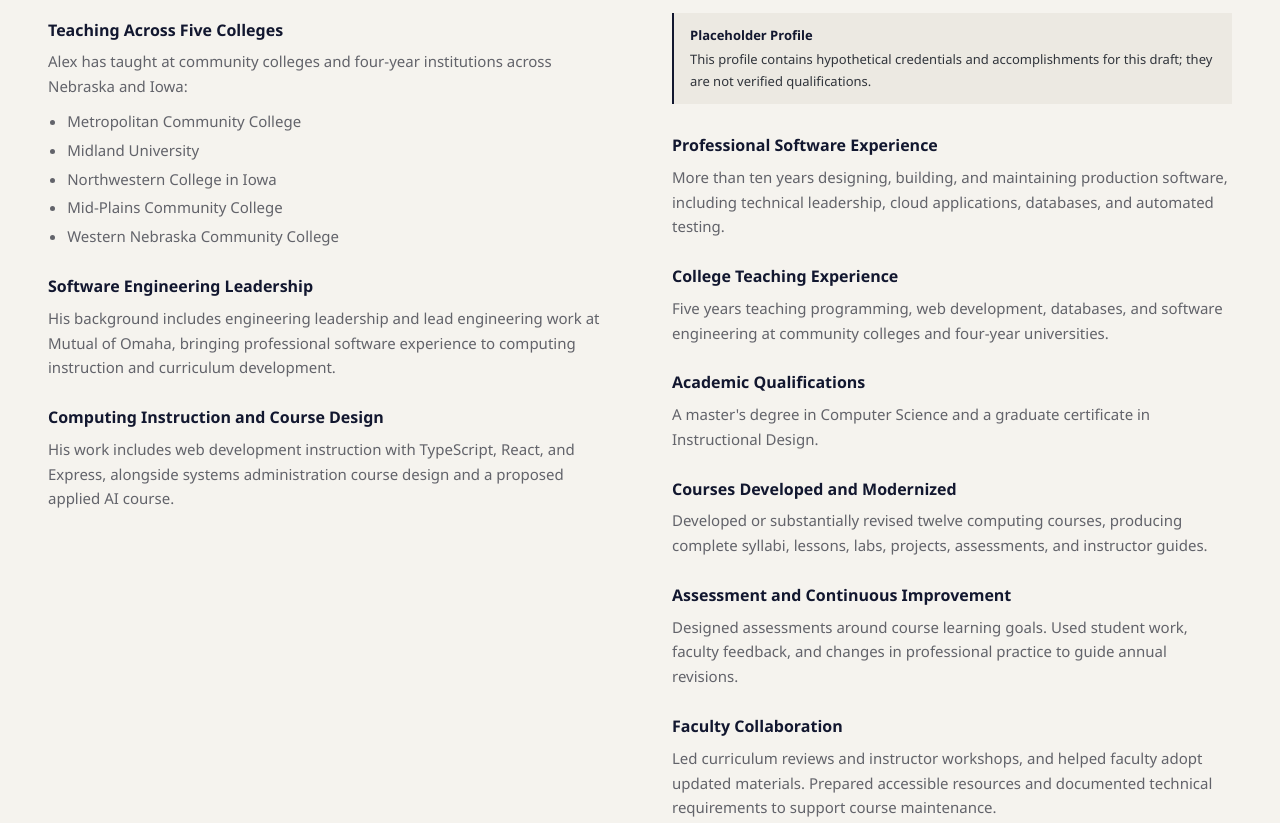
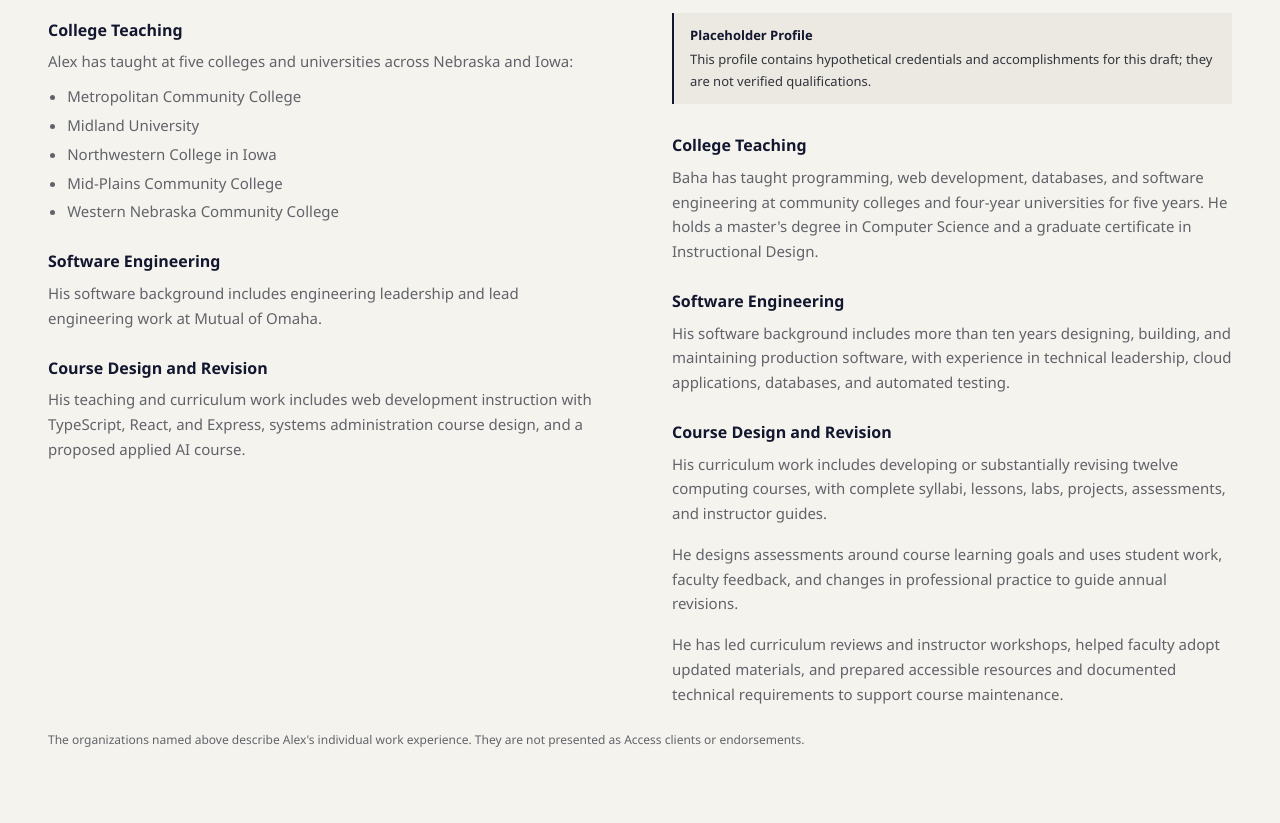
Before and after one commit to alexandergshaw/curriculum-and-technology-services-website, a plain HTML site: page index.html in a window 1280 px wide. Shown: the part 1780-2603 px from the top of the page. Drawn offline with Linux system fonts and the light colour scheme.

Commit message:
Align founder profiles with a shared narrative structure

```diff
--- a/index.html
+++ b/index.html
@@ -89,18 +89,18 @@
             <p class="profile-role">Software Engineering Leader and College Educator</p>
             <dl class="profile-facts">
               <div>
-                <dt>Teaching Across Five Colleges</dt>
-                <dd>Alex has taught at community colleges and four-year institutions across Nebraska and Iowa:
+                <dt>College Teaching</dt>
+                <dd>Alex has taught at five colleges and universities across Nebraska and Iowa:
                   <ul class="institution-list"><li>Metropolitan Community College</li><li>Midland University</li><li>Northwestern College in Iowa</li><li>Mid-Plains Community College</li><li>Western Nebraska Community College</li></ul>
                 </dd>
               </div>
               <div>
-                <dt>Software Engineering Leadership</dt>
-                <dd>His background includes engineering leadership and lead engineering work at Mutual of Omaha, bringing professional software experience to computing instruction and curriculum development.</dd>
+                <dt>Software Engineering</dt>
+                <dd>His software background includes engineering leadership and lead engineering work at Mutual of Omaha.</dd>
               </div>
               <div>
-                <dt>Computing Instruction and Course Design</dt>
-                <dd>His work includes web development instruction with TypeScript, React, and Express, alongside systems administration course design and a proposed applied AI course.</dd>
+                <dt>Course Design and Revision</dt>
+                <dd>His teaching and curriculum work includes web development instruction with TypeScript, React, and Express, systems administration course design, and a proposed applied AI course.</dd>
               </div>
             </dl>
           </article>
@@ -110,28 +110,20 @@
             <p class="profile-placeholder" id="baha-placeholder"><strong>Placeholder Profile</strong> This profile contains hypothetical credentials and accomplishments for this draft; they are not verified qualifications.</p>
             <dl class="profile-facts">
               <div>
-                <dt>Professional Software Experience</dt>
-                <dd>More than ten years designing, building, and maintaining production software, including technical leadership, cloud applications, databases, and automated testing.</dd>
+                <dt>College Teaching</dt>
+                <dd>Baha has taught programming, web development, databases, and software engineering at community colleges and four-year universities for five years. He holds a master's degree in Computer Science and a graduate certificate in Instructional Design.</dd>
               </div>
               <div>
-                <dt>College Teaching Experience</dt>
-                <dd>Five years teaching programming, web development, databases, and software engineering at community colleges and four-year universities.</dd>
+                <dt>Software Engineering</dt>
+                <dd>His software background includes more than ten years designing, building, and maintaining production software, with experience in technical leadership, cloud applications, databases, and automated testing.</dd>
               </div>
               <div>
-                <dt>Academic Qualifications</dt>
-                <dd>A master's degree in Computer Science and a graduate certificate in Instructional Design.</dd>
-              </div>
-              <div>
-                <dt>Courses Developed and Modernized</dt>
-                <dd>Developed or substantially revised twelve computing courses, producing complete syllabi, lessons, labs, projects, assessments, and instructor guides.</dd>
-              </div>
-              <div>
-                <dt>Assessment and Continuous Improvement</dt>
-                <dd>Designed assessments around course learning goals. Used student work, faculty feedback, and changes in professional practice to guide annual revisions.</dd>
-              </div>
-              <div>
-                <dt>Faculty Collaboration</dt>
-                <dd>Led curriculum reviews and instructor workshops, and helped faculty adopt updated materials. Prepared accessible resources and documented technical requirements to support course maintenance.</dd>
+                <dt>Course Design and Revision</dt>
+                <dd>
+                  <p>His curriculum work includes developing or substantially revising twelve computing courses, with complete syllabi, lessons, labs, projects, assessments, and instructor guides.</p>
+                  <p>He designs assessments around course learning goals and uses student work, faculty feedback, and changes in professional practice to guide annual revisions.</p>
+                  <p>He has led curriculum reviews and instructor workshops, helped faculty adopt updated materials, and prepared accessible resources and documented technical requirements to support course maintenance.</p>
+                </dd>
               </div>
             </dl>
           </article>
```
Also changed, not shown: output/previews/access-experience-desktop.jpg, output/previews/access-experience-mobile.jpg, 1 other file.
